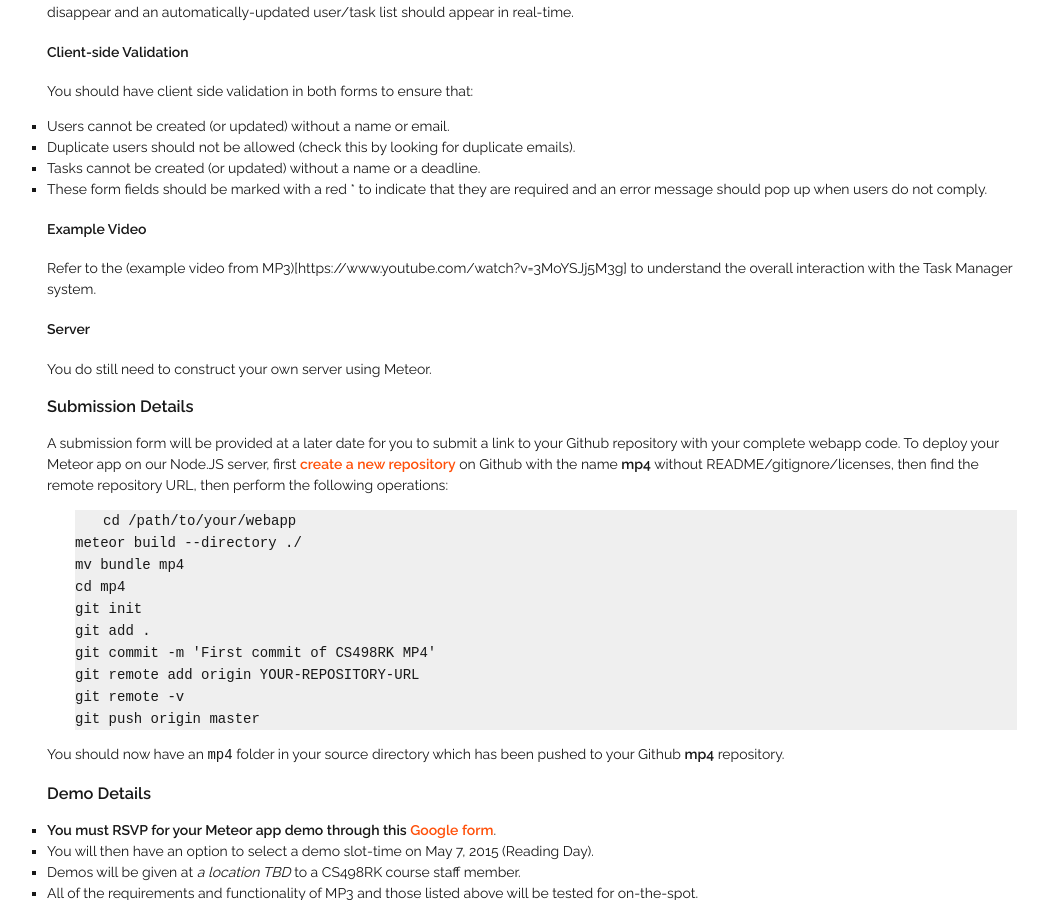
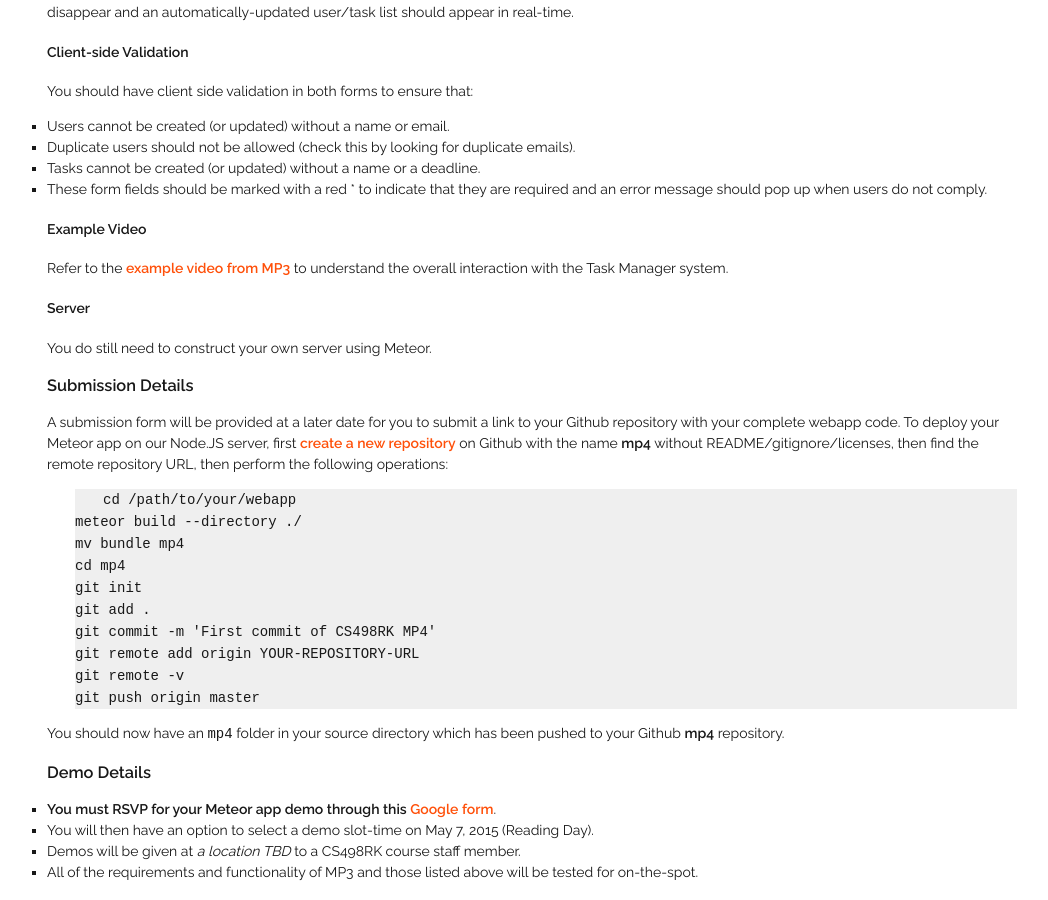
Before and after one commit to biplabdeka/fa2016, a Jekyll site: the page built from _posts/2015-4-10-Makeup.md, in a window 1280 px wide and 900 px high, scrolled down 2536 px. Shown: the whole window, without its empty margins (108-1156 px from the left). Built offline with Jekyll 4.4.1, drawn with Linux system fonts in a browser that asks for light colours; nearby versions of some CDN libraries; Markdown is read by kramdown in place of the engine named in the settings.

Commit message:
Tried to match the MP4 spec to MP3.

```diff
--- a/_posts/2015-4-10-Makeup.md
+++ b/_posts/2015-4-10-Makeup.md
@@ -95,7 +95,7 @@ You should have client side validation in both forms to ensure that:
 
 ####Example Video
 
-Refer to the (example video from MP3)[https://www.youtube.com/watch?v=3MoYSJj5M3g] to understand the overall interaction with the Task Manager system.
+Refer to the [example video from MP3](https://www.youtube.com/watch?v=3MoYSJj5M3g) to understand the overall interaction with the Task Manager system.
 
 ####Server
 
```
